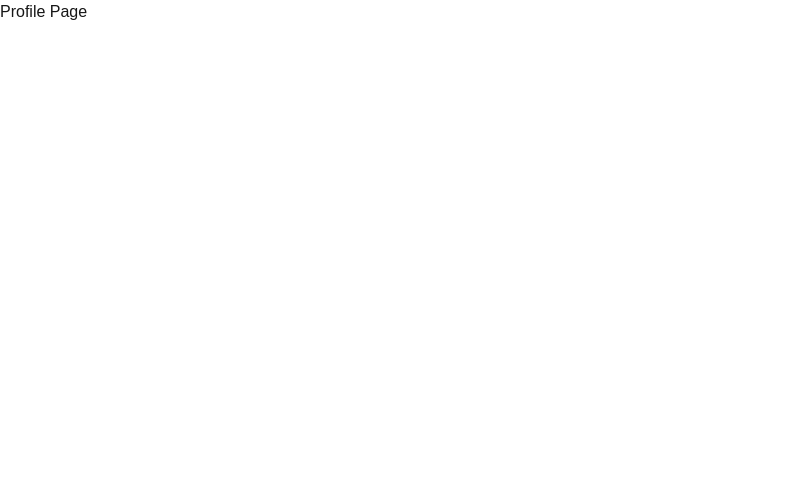
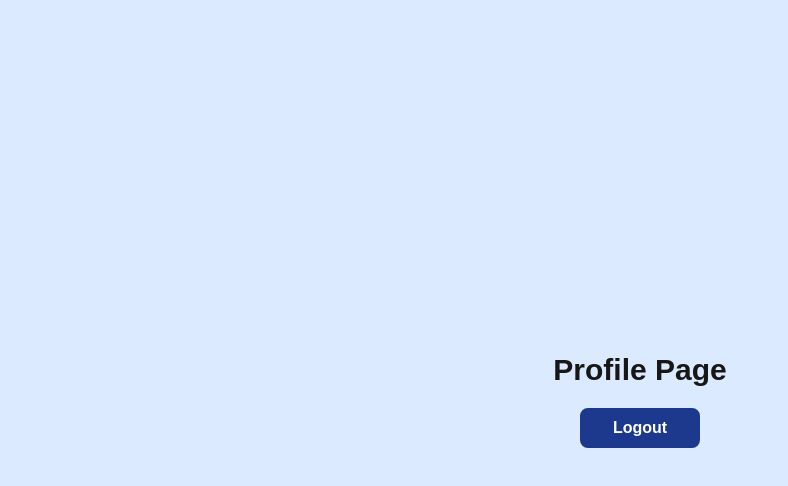
Before and after one commit to HusnainArif123/panda, a Next.js app: page /profile in a window 1280 px wide. Shown: the top 486 px of the page, without its empty margins (0-788 px from the left). Built offline with nearby package versions, Linux system fonts and the light colour scheme.

Commit message:
add logout api and integration

```diff
--- /dev/null
+++ b/src/app/api/logout/route.tsx
@@ -0,0 +1,25 @@
+import { connect } from "@/dbConfig/dbConfig";
+import { NextRequest, NextResponse } from "next/server";
+
+connect();
+
+export async function GET(req: NextRequest) {
+  try {
+    const response = NextResponse.json(
+      { message: "Logout successfully", success: true },
+      { status: 200 }
+    );
+
+    // Correct way to set cookies
+    response.cookies.set({
+      name: "token",
+      value: "",
+      httpOnly: true,
+      expires: new Date(0), // Expire immediately
+    });
+
+    return response;
+  } catch (error: any) {
+    return NextResponse.json({ error: error.message }, { status: 500 });
+  }
+}
--- a/src/app/profile/page.tsx
+++ b/src/app/profile/page.tsx
@@ -1,9 +1,33 @@
+"use client";
+import axios from "axios";
+import { useRouter } from "next/navigation";
 import React from "react";
+import toast from "react-hot-toast";
 
 const Profile = () => {
+  const router = useRouter();
+  const [loading, setLoading] = React.useState(false);
+  const handleLogout = async () => {
+    try {
+      setLoading(true);
+      await axios.get("/api/logout");
+      toast.success("Logout Successfully");
+      router.push("/login");
+    } catch (error: any) {
+      toast.error(error.message);
+    } finally {
+      setLoading(false);
+    }
+  };
   return (
-    <div>
-      <h1>Profile Page</h1>
+    <div className="flex-col flex items-center justify-center h-screen  bg-blue-100">
+      <h1 className="text-black-900 text-3xl font-bold">Profile Page</h1>
+      <button
+        className="p-2 mt-5 items-center justify-center border-2 h-10 w-30 border-blue-900 rounded-lg bg-blue-900 text-white font-semibold flex items-center gap-2 transition-all duration-300 hover:bg-blue-700 hover:border-blue-700 focus:ring-2 focus:ring-blue-500"
+        onClick={handleLogout}
+      >
+        Logout{" "}
+      </button>
     </div>
   );
 };
```
